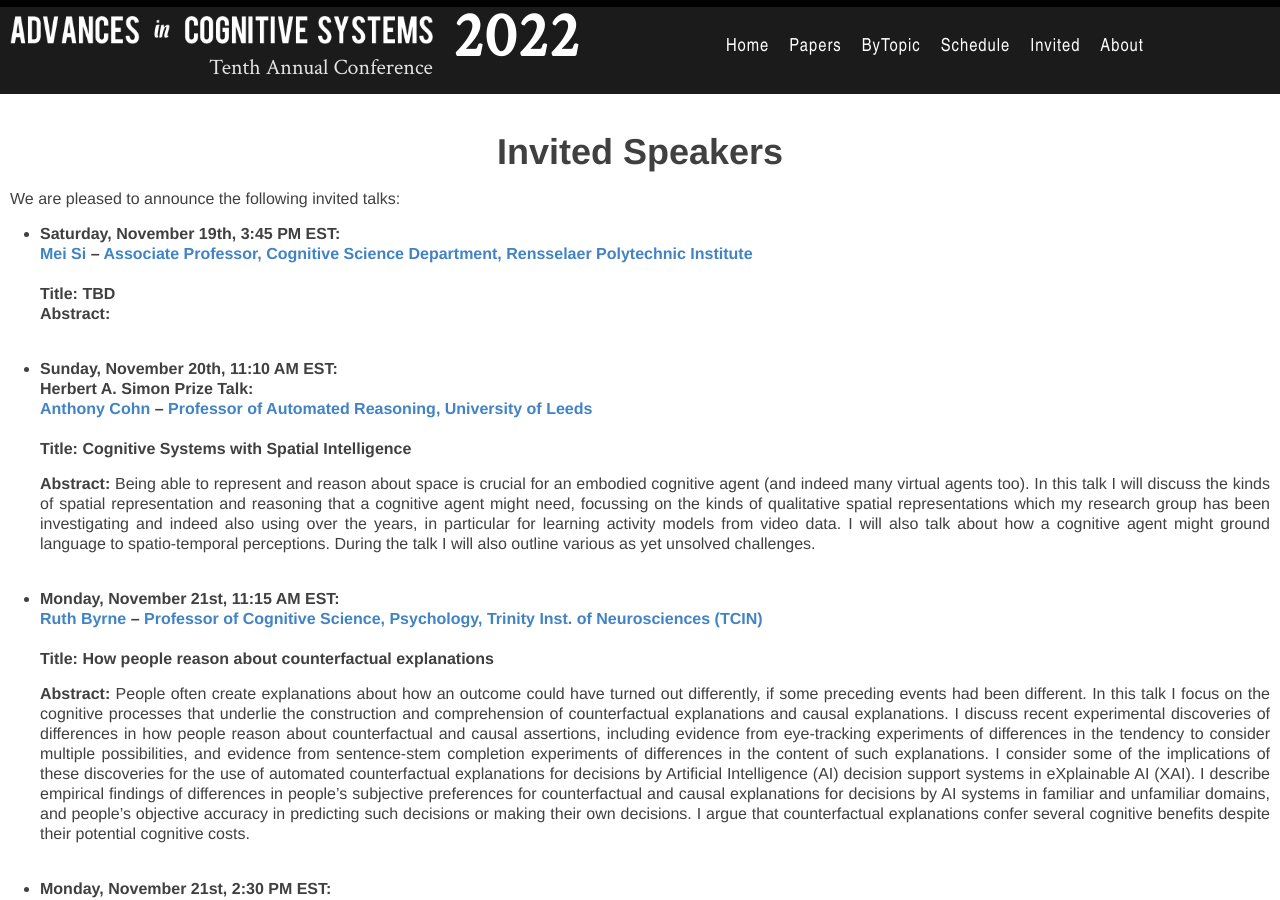
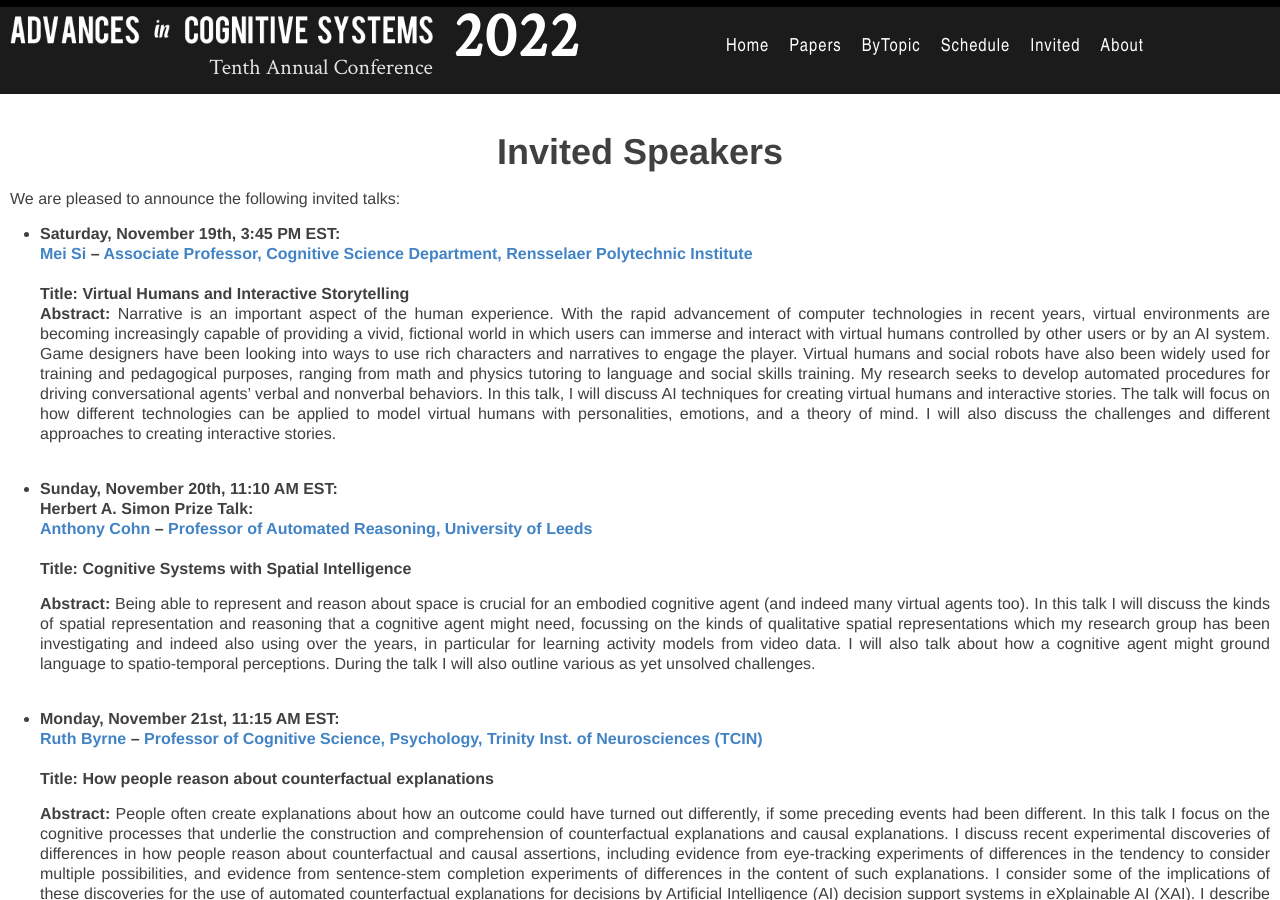
Before and after one commit to AdvancesInCognitiveSystems/acs2022, a Jekyll site: the page built from _pages/invited_talks.md, in a window 1280 px wide and 900 px high. Built offline with Jekyll 4.4.1, drawn with Linux system fonts in a browser that asks for light colours.

Commit message:
Mei's talk

```diff
--- a/_pages/invited_talks.md
+++ b/_pages/invited_talks.md
@@ -10,8 +10,8 @@ We are pleased to announce the following invited talks:
  - <span id  ="Si_talk"></span>
 <b>Saturday, November 19th, 3:45 PM EST: <br>
 **[Mei Si]({{site.baseurl }}/speakers/Mei_Si) --  [Associate Professor, Cognitive Science Department, Rensselaer Polytechnic Institute](https://faculty.rpi.edu/mei-si)** </b><br><br>
-  **Title: TBD**<br>
-  **Abstract:**
+  **Title: Virtual Humans and Interactive Storytelling**<br>
+  **Abstract:** Narrative is an important aspect of the human experience. With the rapid advancement of computer technologies in recent years, virtual environments are becoming increasingly capable of providing a vivid, fictional world in which users can immerse and interact with virtual humans controlled by other users or by an AI system. Game designers have been looking into ways to use rich characters and narratives to engage the player. Virtual humans and social robots have also been widely used for training and pedagogical purposes, ranging from math and physics tutoring to language and social skills training. My research seeks to develop automated procedures for driving conversational agents’ verbal and nonverbal behaviors. In this talk, I will discuss AI techniques for creating virtual humans and interactive stories. The talk will focus on how different technologies can be applied to model virtual humans with personalities, emotions, and a theory of mind. I will also discuss the challenges and different approaches to creating interactive stories.
     <br><br>
 
 
```
